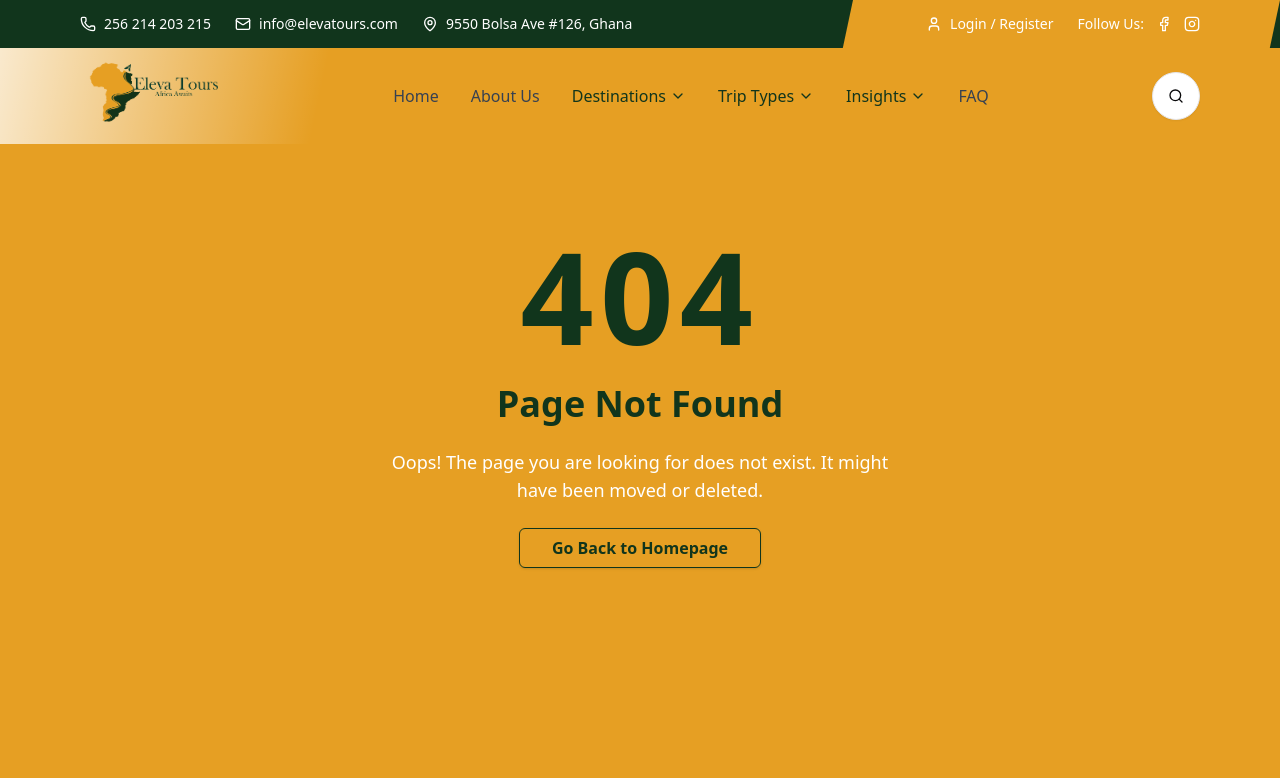
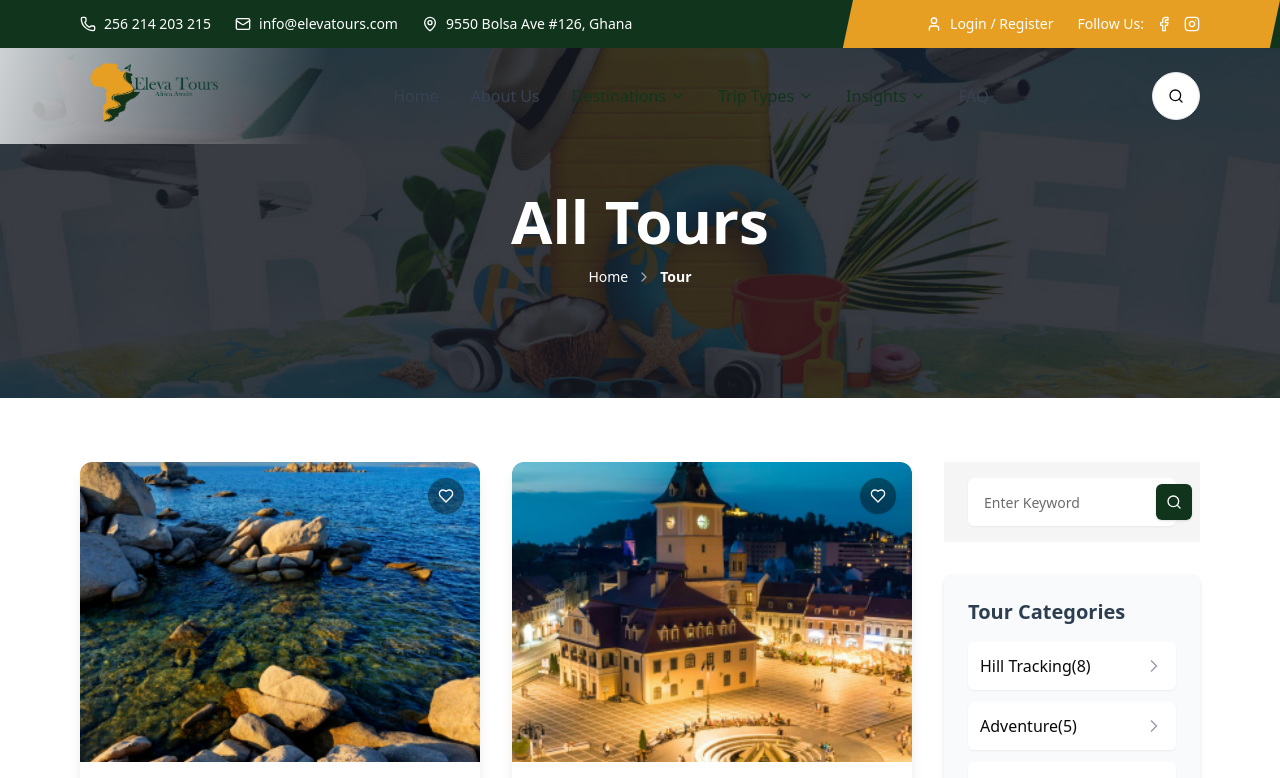
Before and after one commit to Eric-Eddie-Kabutey/eleva-tours-new, a Next.js app: page /tour in a window 1280 px wide. Before the commit this address had no page. Shown: the top 778 px of the page. Built offline with nearby package versions, Linux system fonts and the light colour scheme.

Commit message:
add tour page

```diff
--- /dev/null
+++ b/app/tour/page.tsx
@@ -0,0 +1,33 @@
+import { destinationsData, Tour } from '@/data/destinations-data';
+import { PageHero } from '@/components/shared/page-hero';
+import { TourGridWithFilters } from '@/components/tours/tour-widget-filter';
+
+// This function runs once on the server when the page is requested.
+function getAllTours(): Tour[] {
+  return destinationsData.flatMap(dest =>
+    dest.activityCategories.flatMap(cat => cat.tours)
+  );
+}
+
+export default async function AllToursPage() {
+  // Fetch and flatten the data on the server.
+  const allTours = getAllTours();
+
+  return (
+    <main>
+      <PageHero
+              title="All Tours"
+              breadcrumbs={[
+                { label: "Home", href: "/" },
+                { label: "Tour", href: "/tour" },
+              ]}
+              imageUrl="/assets/images/page-banner-img.jpg"
+          />
+
+      <div className="container max-w-6xl 2xl:max-w-7xl mx-auto py-16 px-4">
+        {/* Pass the server-prepared data to the interactive client component */}
+        <TourGridWithFilters allTours={allTours} />
+      </div>
+    </main>
+  );
+}
```
